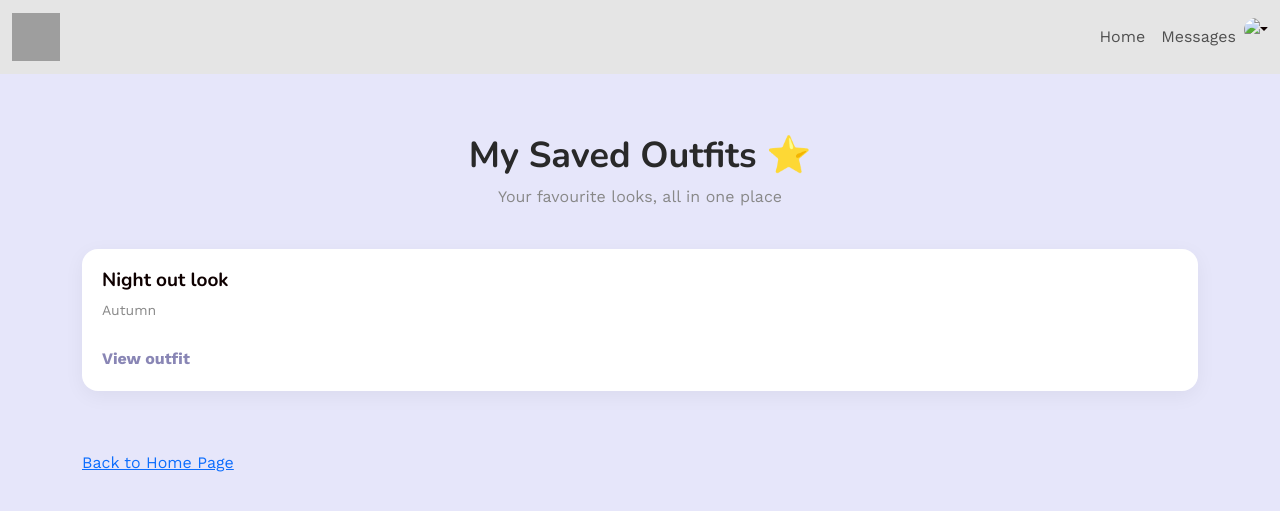
After one commit to zviroxx/WEAR-WISE, a Rails app: page /outfits in a window 1280 px wide. The commit adds this page. Shown: the top 511 px of the page. Run offline with Rails 7, Linux system fonts and the light colour scheme; a user stored in the database is signed in; style sheets or scripts are compiled from the project's sources; some libraries are stand-ins or nearby versions; grey boxes are pictures that could not be loaded.

Commit message:
view the outfits

```diff
--- a/app/assets/stylesheets/application.scss
+++ b/app/assets/stylesheets/application.scss
@@ -42,6 +42,12 @@
 
 body {
   background-color: lavender;
+}
+
+.btn.btn-success {
+  background-color: #65618f;
+  color: white;
+  border-color: #403d5c;
 }
 
 /* PROFILE PAGE */
@@ -134,3 +140,86 @@ body:has(.edit-profile-page) {
 .edit-profile-page .btn:hover {
   background-color: lavender;
 }
+
+/* SAVED OUTFITS */
+
+.outfits-header {
+  text-align: center;
+  margin: 60px 0 40px;
+}
+
+.outfits-header h1 {
+  font-size: 36px;
+  font-weight: 700;
+  color: #292929;
+}
+
+.outfits-header p {
+  color: #888;
+}
+
+.outfits-grid {
+  display: grid;
+  grid-template-columns: repeat(auto-fit, minmax(240px, 1fr));
+  gap: 25px;
+  margin-bottom: 60px;
+}
+
+.outfit-card {
+  background: white;
+  border-radius: 16px;
+  overflow: hidden;
+  box-shadow: 0 5px 20px rgba(0, 0, 0, 0.05);
+  transition: transform 0.2s ease;
+}
+
+.outfit-card:hover {
+  transform: translateY(-5px);
+}
+
+.outfit-image {
+  width: 100%;
+  height: 280px;
+  object-fit: cover;
+}
+
+.outfit-card-content {
+  padding: 20px;
+}
+
+.outfit-card-content h3 {
+  font-size: 19px;
+  font-weight: 600;
+}
+
+.outfit-card-content p {
+  color: #888;
+  font-size: 14px;
+}
+
+.outfit-link {
+  display: inline-block;
+  margin-top: 10px;
+  color: #8986b5;
+  font-weight: 600;
+  text-decoration: none;
+}
+
+.empty-outfits {
+  text-align: center;
+  padding: 60px 20px;
+  color: #888;
+}
+
+.outfit-show {
+  max-width: 750px;
+  margin: 60px auto;
+}
+
+.outfit-show-image {
+  width: 100%;
+  max-height: 500px;
+  object-fit: cover;
+  border-radius: 16px;
+  margin: 25px 0;
+}
--- /dev/null
+++ b/app/controllers/outfits_controller.rb
@@ -0,0 +1,23 @@
+class OutfitsController < ApplicationController
+  def index
+    @outfits = current_user.outfits
+  end
+
+  def show
+    @outfit = current_user.outfits.find(params[:id])
+  end
+
+  def create
+    @outfit = current_user.outfits.new(outfit_params)
+    if @outfit.save
+      redirect_to outfits_path, notice: "Outfit saved!"
+    else
+      redirect_back fallback_location: root_path, alert: "Could not save your outfit"
+    end
+  end
+
+  private
+  def outfit_params
+    params.require(:outfit).permit(:name, :season, :image, :details)
+  end
+end
--- a/app/models/outfit.rb
+++ b/app/models/outfit.rb
@@ -1,3 +1,4 @@
 class Outfit < ApplicationRecord
+  belongs_to :user
   has_one :chat
 end
--- a/app/models/user.rb
+++ b/app/models/user.rb
@@ -4,4 +4,5 @@ class User < ApplicationRecord
   devise :database_authenticatable, :registerable,
          :recoverable, :rememberable, :validatable
   has_many :chats
+  has_many :outfits
 end
--- /dev/null
+++ b/app/views/outfits/index.html.erb
@@ -0,0 +1,24 @@
+<div class="container">
+  <div class="outfits-header">
+    <h1>My Saved Outfits ⭐️</h1>
+    <p>Your favourite looks, all in one place</p>
+  </div>
+  <div class="outfits-grid">
+    <% @outfits.each do |outfit| %>
+      <div class="outfit-card">
+        <div class="outfit-card-content">
+          <h3><%= outfit.name %></h3>
+          <p><%= outfit.season %></p>
+          <%= link_to "View outfit", outfit_path(outfit), class: "outfit-link" %>
+        </div>
+      </div>
+    <% end %>
+  </div>
+  <% if @outfits.empty? %>
+    <div class="empty-outfits">
+      <h3>No saved outfits yet</h3>
+      <p>Your saved outfits will appear here.</p>
+    </div>
+  <% end %>
+  <%= link_to "Back to Home Page", root_path %>
+</div>
--- a/config/routes.rb
+++ b/config/routes.rb
@@ -16,4 +16,6 @@ Rails.application.routes.draw do
   get "profile", to: "pages#profile"
   get "profile/edit", to: "pages#edit_profile", as: :edit_profile
   patch "profile", to: "pages#update_profile"
+
+  resources :outfits, only: [:index, :show, :create]
 end
--- /dev/null
+++ b/db/migrate/20261124134619_add_user_to_outfits.rb
@@ -0,0 +1,5 @@
+class AddUserToOutfits < ActiveRecord::Migration[8.1]
+  def change
+    add_reference :outfits, :user, null: false, foreign_key: true
+  end
+end
```
Also changed, not shown: app/views/outfits/show.html.erb (added, +7 -0 lines), app/views/pages/home.html.erb (+3 -3 lines), db/seeds.rb (+12 -0 lines), test/controllers/outfits_controller_test.rb (added, +7 -0 lines), db/schema.rb.
